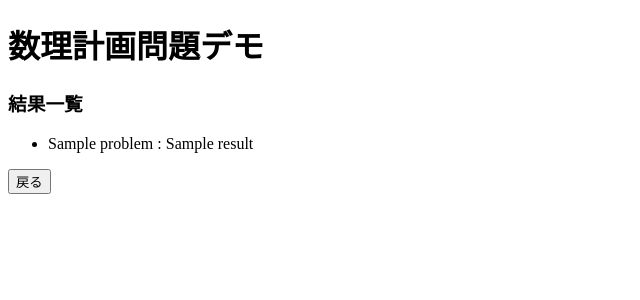
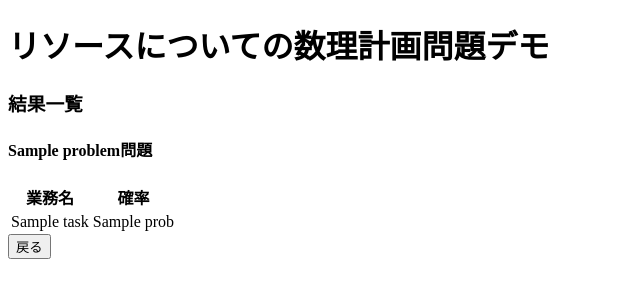
Before and after one commit to Okayama-Healthcare-BCP-Consortium/ohbc_mp_for_resource, a Flask app: template templates/result.html in a window 1280 px wide. Shown: the top 300 px of the page, without its empty margins (0-640 px from the left). Run offline with Flask 2, Linux system fonts and the light colour scheme; the template is opened without the code that fills it: most values are stand-ins (such as "Sample title", 1, 10 or a date in 2020).

Commit message:
mod: 結果の出力を表形式に

```diff
--- a/templates/index.html
+++ b/templates/index.html
@@ -3,17 +3,17 @@
     <head>
         <meta charset="UTF-8">
         <title>
-          数理計画問題デモ
+          リソースについての数理計画問題デモ
         </title>
     </head>
     <body>
         <h1>
-          数理計画問題デモ
+          リソースについての数理計画問題デモ
         </h1>
         <form method=post enctype=multipart/form-data>
           <p>
             <input type=file name=file>
-            <input type=submit value=Upload>
+            <input type=submit value=実行>
           </p>
         </form>
     </body>
--- a/templates/result.html
+++ b/templates/result.html
@@ -3,19 +3,29 @@
     <head>
         <meta charset="UTF-8">
         <title>
-          数理計画問題デモ
+          リソースについての数理計画問題デモ
         </title>
     </head>
     <body>
         <h1>
-          数理計画問題デモ
+          リソースについての数理計画問題デモ
         </h1>
         <h3>結果一覧</h3>
-        <ul>
         {% for problem, result in problem2result.items() %}
-            <li>{{ problem }} : {{ result }}</li>
+          <h4>{{ problem }}問題</h4>
+          <table>
+            <tr>
+              <th>業務名</th>
+              <th>確率</th>
+            </tr>
+          {% for task, prob in result.items() %}
+            <tr>
+              <td>{{ task }}</td>
+              <td>{{ prob }}</td>
+            </tr>
+          {% endfor %}
+          </table>
         {% endfor %}
-        </ul>
         <button type="button" onclick="history.back()">戻る</button>
     </body>
 </html>
```
